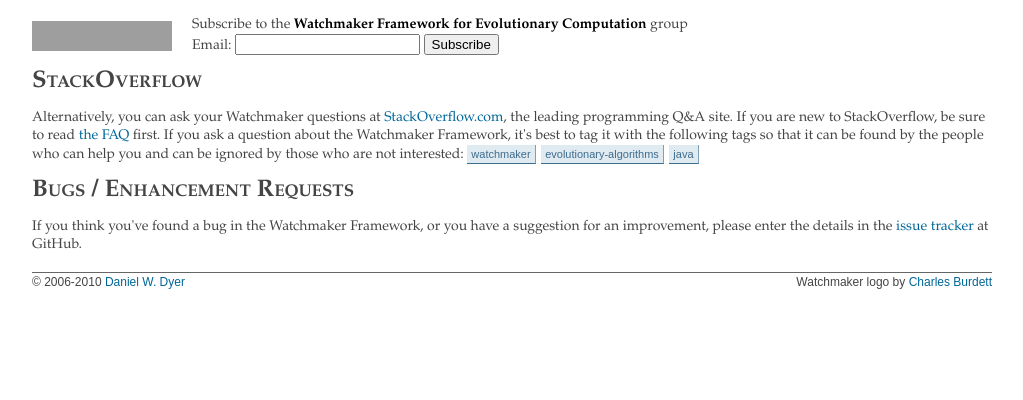
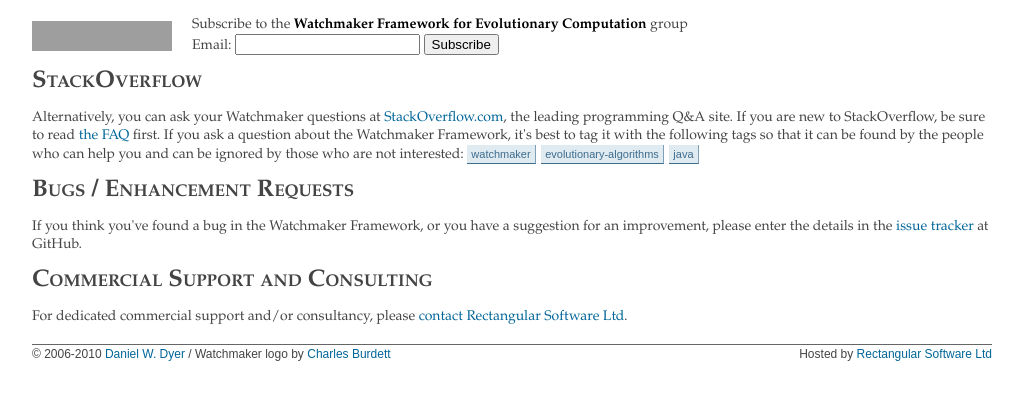
Before and after one commit to dwdyer/uncommons.org, a PHP site: page /support.php in a window 1280 px wide. Shown: the part 330-730 px from the top of the page, without its empty margins (128-1151 px from the left). Run offline with PHP 8.4, Linux system fonts and the light colour scheme; grey boxes are pictures that could not be loaded.

Commit message:
Updated with new hosting/support details.

```diff
--- a/watchmaker/footer.html
+++ b/watchmaker/footer.html
@@ -1,6 +1,7 @@
       <div id="footer">
-        <div id="logocredit">
-            Watchmaker logo by <a href="http://www.charlesburdett.com/">Charles Burdett</a>
+        <div id="credit">
+          Hosted by <a href="http://rectangularsoftware.com/">Rectangular Software Ltd</a>
         </div>
-        &copy; 2006-2010 <a href="http://www.dandyer.co.uk">Daniel W. Dyer</a>
+        &copy; 2006-2010 <a href="http://www.dandyer.co.uk">Daniel W. Dyer</a> /
+        Watchmaker logo by <a href="http://www.charlesburdett.com/">Charles Burdett</a>
       </div>
--- a/watchmaker/support.php
+++ b/watchmaker/support.php
@@ -60,6 +60,10 @@
           an improvement, please enter the details in the
           <a href="http://github.com/dwdyer/watchmaker/issues">issue tracker</a> at GitHub.
         </p>
+        <h2>Commercial Support and Consulting</h2>
+        <p>
+          For dedicated commercial support and/or consultancy, please <a href="http://rectangularsoftware.com/contact.php">contact Rectangular Software Ltd</a>.
+        </p>
       <?php readfile('footer.html'); ?>
     </div>
   </body>
--- a/watchmaker/watchmaker.css
+++ b/watchmaker/watchmaker.css
@@ -61,7 +61,7 @@ ul {margin-left: 1em;}
          font-family: Arial, Helvetica, sans-serif;
          margin-bottom: 1.5em;
          border-top: 1px solid #666666;}
-#logocredit {float: right;}
+#credit {float: right;}
 
 /* Carousel styles */
 .yui-carousel-element li {height: 177px;}
```
Also changed, not shown: watchmaker/index.php (+0 -7 lines), watchmaker/icon.png (added).
